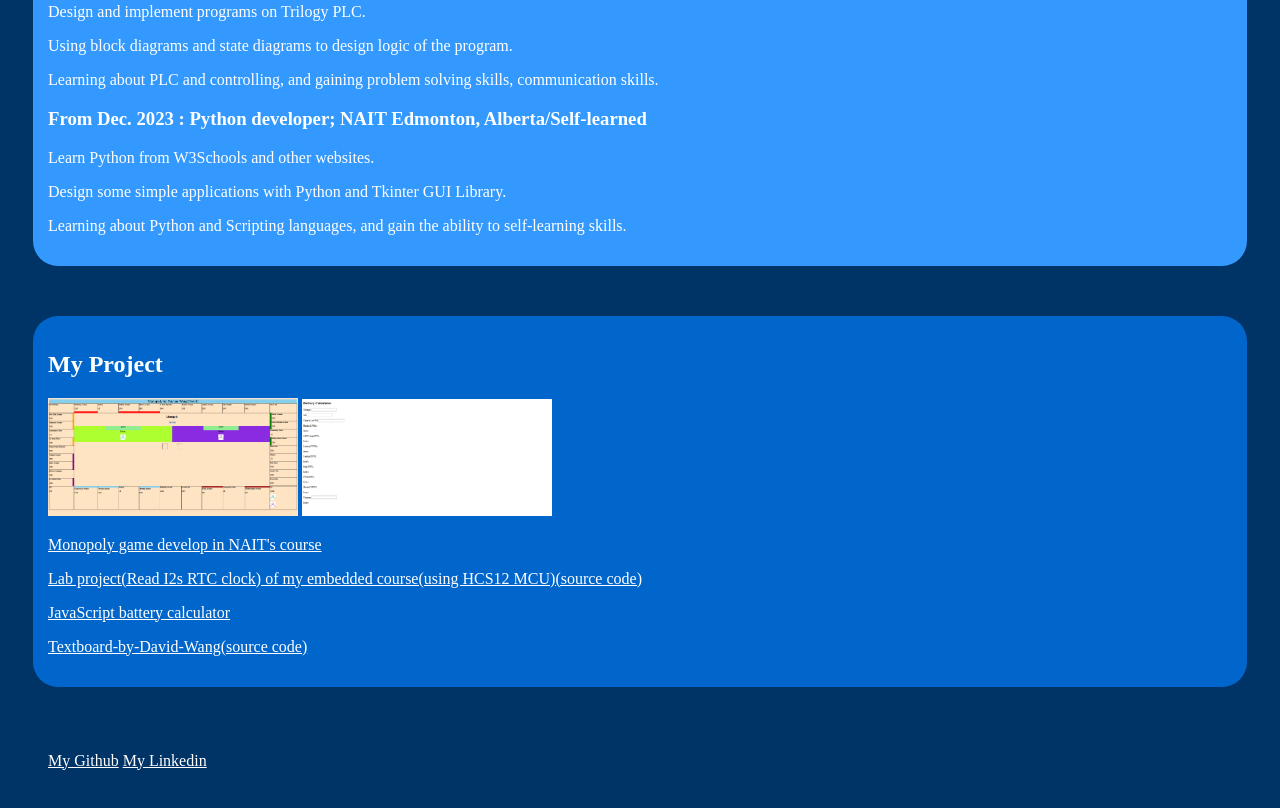
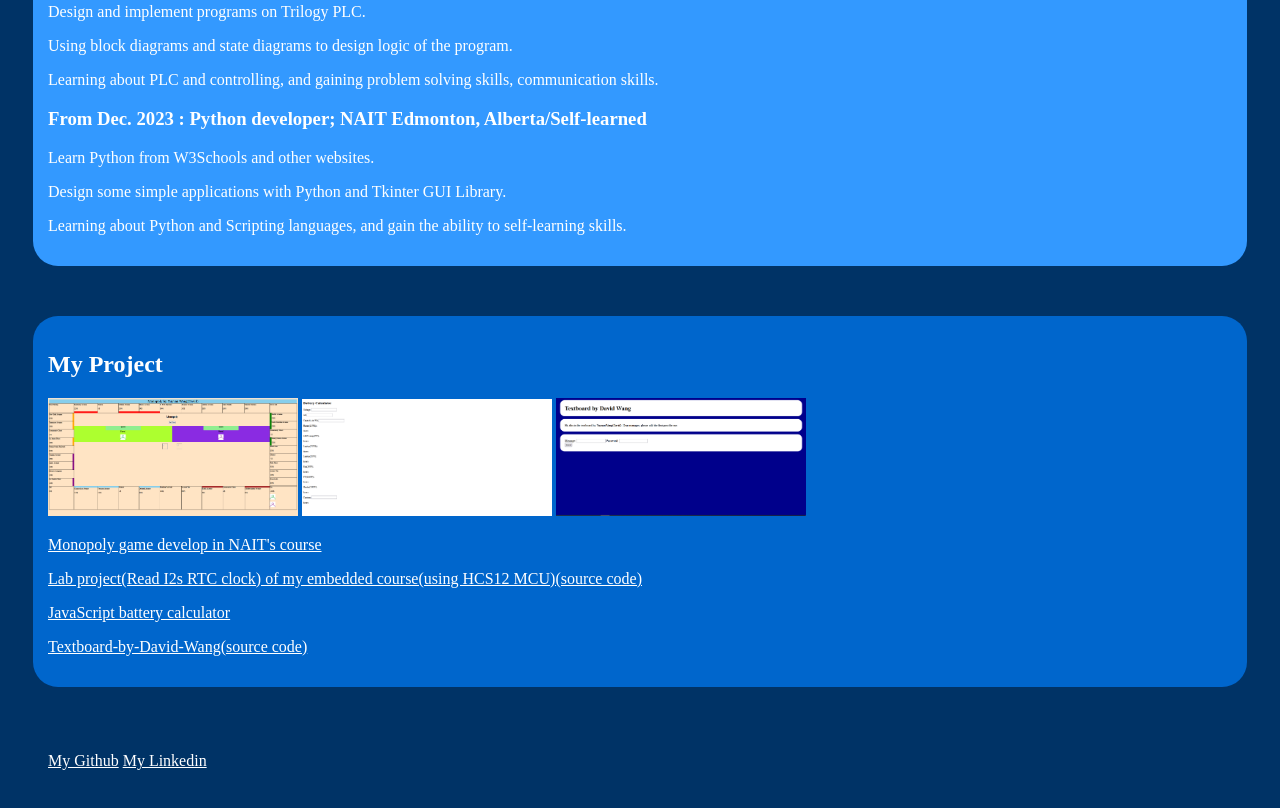
Before and after one commit to DavidWangNait/my-website, a plain HTML site: page index.html in a window 1280 px wide. Shown: the part 2268-3076 px from the top of the page. Drawn offline with nearby package versions, Linux system fonts and the light colour scheme.

Commit message:
textboard

```diff
--- a/index.html
+++ b/index.html
@@ -88,6 +88,7 @@
         <h2>My Project</h2>
         <img src="mono.PNG" style="width: 250px;">
         <img src="bcal.PNG" style="width: 250px;">
+        <img src="Capture.PNG" style="width: 250px;">
         <p><a href="Lab02.html">Monopoly game develop in NAIT's course</a></p>
         <p><a href="https://github.com/CMPE2250/DavidWangCode/tree/main/Lab04">Lab project(Read I2s RTC clock) of my embedded course(using HCS12 MCU)(source code)</a></p>
         <p><a href="battcal.html">JavaScript battery calculator</a></p>
```
Also changed, not shown: Capture.PNG (added).
